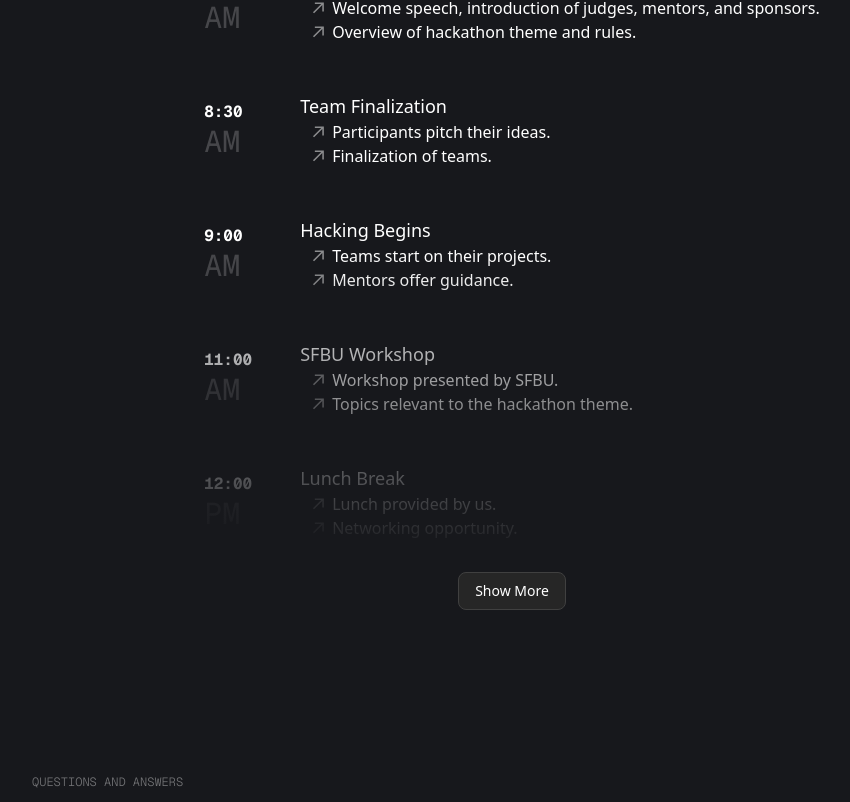
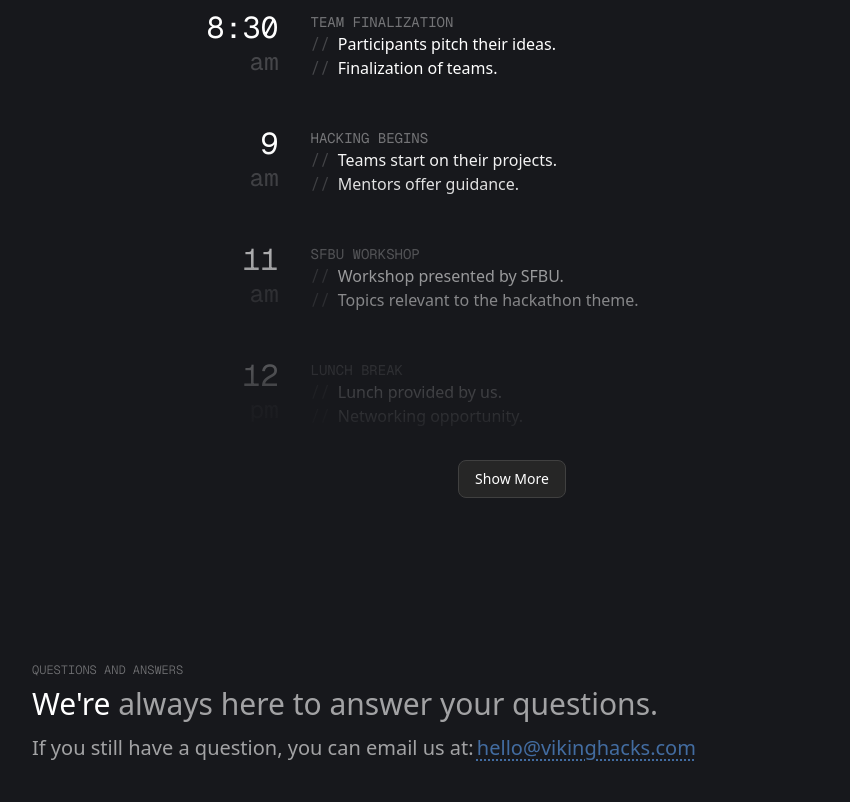
Before and after one commit to Mishra-Manit/VikingHacksWebsite, a Next.js app: page / in a window 1280 px wide. Shown: the part 1825-2627 px from the top of the page, without its empty margins (128-978 px from the left). Built offline with nearby package versions, Linux system fonts and the light colour scheme.

Commit message:
rework schedule and fix sponsors

```diff
--- a/app/page.tsx
+++ b/app/page.tsx
@@ -64,7 +64,8 @@ export default function HomePage() {
           pr-4
           text-gray-200
           text-sm
-          mb-5
+          mb-10
+          md:mb-5
           transition
           duration-300
           ease-in-out
@@ -90,15 +91,17 @@ export default function HomePage() {
             →
             </p>
         </a>
-        <h1 className="mx-auto max-w-4xl font-display text-5xl font-bold tracking-normal text-gray-300 sm:text-7xl">
-          Create. {" "}
+        <div>
+        <h1 className="flex flex-col md:flex-row gap-4 mx-auto max-w-4xl font-display text-5xl font-bold tracking-normal text-gray-300 sm:text-7xl">
+          <p>Create. </p>
           <span className="relative whitespace-nowrap text-blue-500">
             <SquigglyLines />
             <span className="relative">Innovate.</span>
           </span>{" "}
-          Elevate.
+          <p>Elevate.</p>
         </h1>
-        <h2 className="mx-auto mt-12 max-w-xl text-lg sm:text-neutral-200  text-gray-500 leading-7">
+        </div>
+        <h2 className="mx-auto mt-12 max-w-xl text-lg text-neutral-200 leading-7">
           Viking Hacks is Irvington High School&apos;s very own annual hackathon, bringing together 100+ students from around the bay to build innovative projects and present their work to the community.
         </h2>
         <br />
--- a/components/FAQs.tsx
+++ b/components/FAQs.tsx
@@ -76,8 +76,9 @@ const FAQs: React.FC = () => {
             </span></h1>
             {/* this is the text body for the section info */}
           <div className="opacity-60 font-light my-3 text-md md:text-xl w-auto">
-            <h2 className="flex flex-col sm:flex-row gap-[0.2rem] justify-start pb-10 mt-2">
-              If you still have a question, you can email us at <a href="mailto:hello@vikinghacks.com" className="
+            <h2 className="flex flex-col sm:flex-row text-left gap-[0.2rem] justify-start pb-10 mt-2">
+              If you still have a question, you can email us at:
+              <a href="mailto:hello@vikinghacks.com" className="
               flex
               items-center
               text-blue-400
--- a/components/Schedule.jsx
+++ b/components/Schedule.jsx
@@ -4,7 +4,7 @@ import React, { useState } from 'react';
 const eventList = [
     {
         num: 2,
-        time: "7:00am",
+        time: "7am",
         info: "Opening Ceremony",
         details: [
             "Welcome speech, introduction of judges, mentors, and sponsors.",
@@ -22,7 +22,7 @@ const eventList = [
     },
     {
         num: 4,
-        time: "9:00am",
+        time: "9am",
         info: "Hacking Begins",
         details: [
             "Teams start on their projects.",
@@ -31,7 +31,7 @@ const eventList = [
     },
     {
         num: 5,
-        time: "11:00am",
+        time: "11am",
         info: "SFBU Workshop",
         details: [
             "Workshop presented by SFBU.",
@@ -40,7 +40,7 @@ const eventList = [
     },
     {
         num: 6,
-        time: "12:00pm",
+        time: "12pm",
         info: "Lunch Break",
         details: [
             "Lunch provided by us.",
@@ -49,7 +49,7 @@ const eventList = [
     },
     {
         num: 7,
-        time: "1:00pm",
+        time: "1pm",
         info: "Hacking Continues",
         details: [
             "Teams dive back into their projects.",
@@ -66,7 +66,7 @@ const eventList = [
     },
     {
         num: 9,
-        time: "6:00pm",
+        time: "6pm",
         info: "Dinner Break",
         details: [
             "Dinner and relaxation.",
@@ -74,7 +74,7 @@ const eventList = [
     },
     {
         num: 10,
-        time: "7:00pm",
+        time: "7pm",
         info: "Project Presentations",
         details: [
             "Teams present their projects to judges.",
@@ -92,7 +92,7 @@ const eventList = [
     },
     {
         num: 12,
-        time: "9:00pm",
+        time: "9pm",
         info: "Hackathon Concludes",
         details: [
             "Final networking and departure.",
@@ -124,22 +124,21 @@ function EventItem({ time, info, details, isLastVisible }) {
         <li className={`relative rounded-lg bg-neutral-900 bg-opacity-0 px-8 py-4 text-left ${
             isLastVisible ? 'blur-effect' : ''
         }`}>
-            <div className="flex flex-row gap-8 items-center">
-                <div>
-                    <p className="w-8 md:w-16 font-mono font-bold">{timeNumber}</p>
-                    <p className="w-8 md:w-16 text-3xl opacity-20 font-mono">
-                        {period.toUpperCase()}
+            <div className="flex flex-row gap-10 md:gap-8 items-start">
+                {/* yes, i went up 0.1rem LOLLL */}
+                <div className="flex flex-col text-center -mt-[0.1rem] justify-center">
+                    <p className="text-right w-8 md:w-20 font-mono text-xl md:text-3xl">{timeNumber}</p>
+                    <p className="text-right w-8 md:w-20 text-2xl opacity-20 font-mono">
+                        {period}
                     </p>
                 </div>
-                <div className="font-thin">
-                    <p className="font-normal text-lg">{info}</p>
-                    <ul className="ml-3">
+                <div className="font-normal">
+                    <p className="font-mono text-sm opacity-40 uppercase">{info}</p>
+                    <ul className="">
                         {details.map((detail, index) => {
                             return (
-                                <div key={index} className="flex flex-row items-center gap-2">
-                                    <span className="opacity-50">
-                                        <ArrowIcon size={12} />
-                                    </span>
+                                <div key={index} className="flex flex-row items-start gap-2">
+                                    <p className="font-mono opacity-20">{"//"}</p>
                                     {detail}
                                 </div>
                             )
--- a/components/Sponsors.jsx
+++ b/components/Sponsors.jsx
@@ -36,7 +36,7 @@ export default function Sponsors({ }) {
     return (
         <div className="my-28 md:my-40">
             <h2 className="text-sm mb-4 opacity-50 font-light font-mono">OUR SPONSORS</h2>
-            <div className={`flex flex-wrap md:flex-nowrap space-x-4 md:space-x-8 h-12 md:h-16`}>
+            <div className={`flex flex-wrap md:flex-nowrap justify-center space-x-4 md:space-x-8 h-12 md:h-16`}>
                 {sponsors.map((sponsor, index) => (
                     <a
                         key={index}
```
